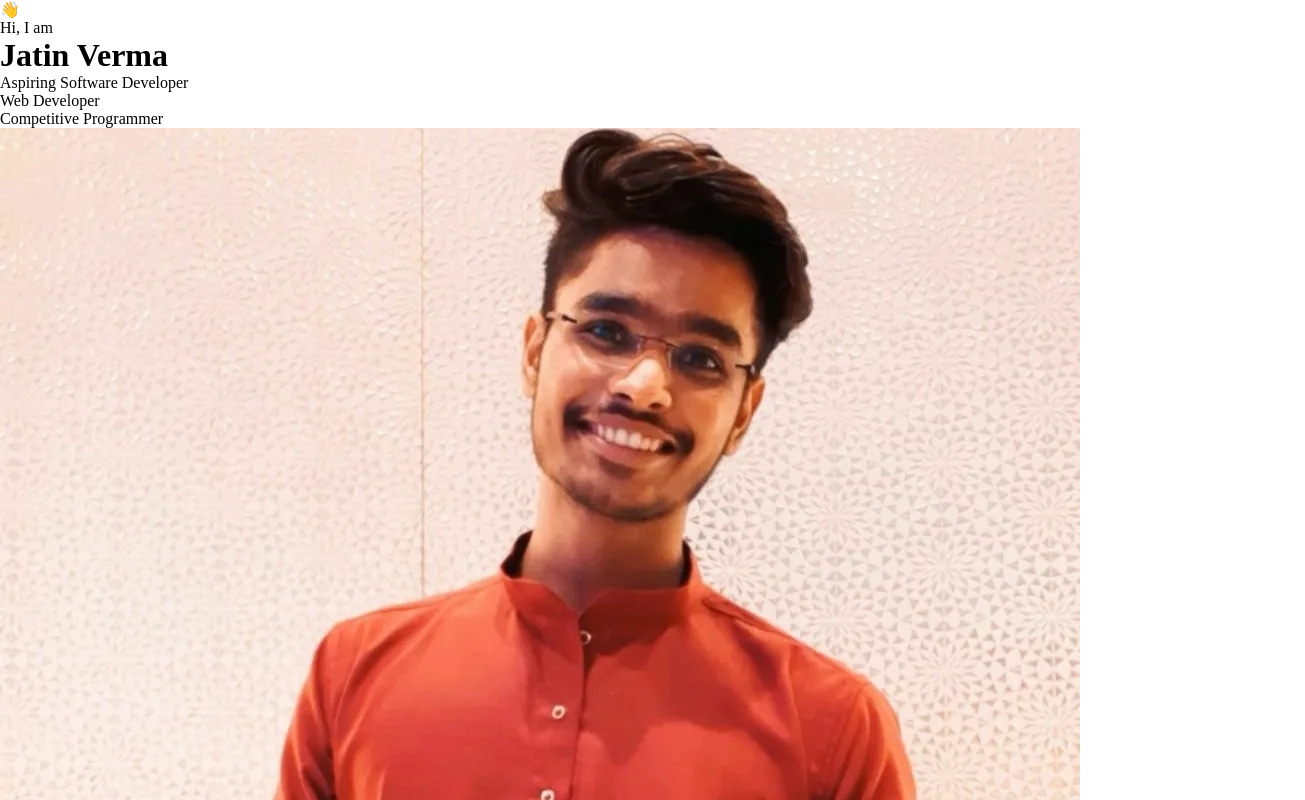
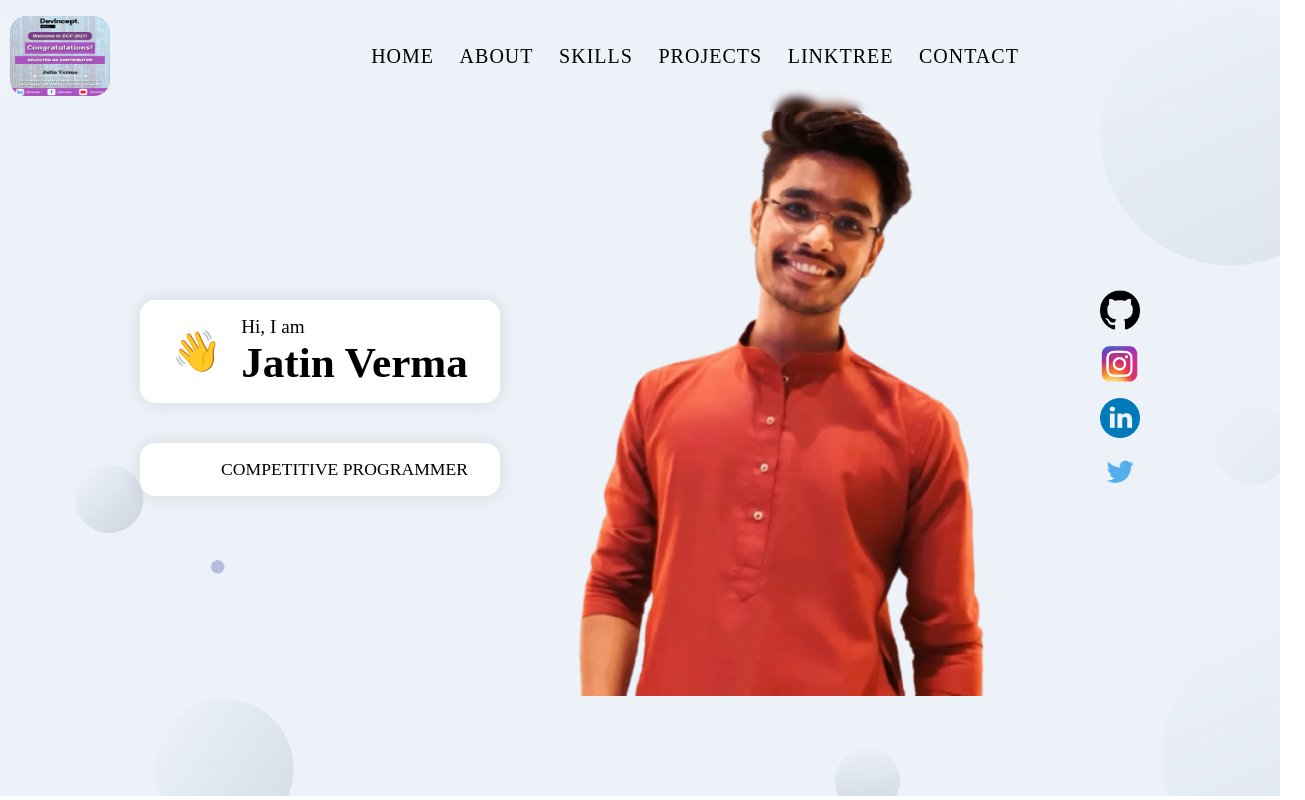
Before and after one commit to jatinverma14/MyPortfolio, a React app in the folder frontend/: page / in a window 1280 px wide. Shown: the top 800 px of the page, 1305 px wide, since content can reach past the window. Built offline with nearby package versions, Linux system fonts and the light colour scheme.

Commit message:
working on header

```diff
--- a/frontend/src/components/Header/Header.jsx
+++ b/frontend/src/components/Header/Header.jsx
@@ -19,41 +19,43 @@ const socialImg = [
     images.githubLogo,
     images.instagramLogo,
     images.linkedinLogo,
-    images.twitterLogox
+    images.twitterLogo,
 ]
 
 const Header = () => {
   return (
     <>
-      <div className="headerContainer">
+      <div id="homePage" className="headerContainer">
+        <div className="portion0">
             <motion.div className="headerDetails" whileInView={{ x: [-100, 0], opacity: [0, 1] }} transition={{ duration: 0.5 }}>
               <div className="leftPortion">
                 <div className="myNameAndWork">
-              <span>👋</span>
+                  <span className="hiEmoji">👋</span>
                   <div className="myName">
                     <p className="pText pTextName">Hi, I am</p>
                     <h1 className="hText">Jatin Verma</h1>
                   </div>
                 </div>
                   <div className="myWork">
-                <p className="pText pTextWork">Aspiring Software Developer</p>
-                <p className="pText pTextWork">Web Developer</p>
+                    {/* <p className="pText pTextWork">Aspiring Software Developer</p> */}
+                    {/* <p className="pText pTextWork">Full stack Web Developer</p> */}
                     <p className="pText pTextWork">Competitive Programmer</p>
                   </div>
                 </div>
             </motion.div>
 
-        <motion.div className="myImage" whileInView={{opacity: [0, 1] }} transition={{ duration: 0.5, delayChildren: 0.5 }}>
-            <img src={images.myTempImg} alt="" />
+            <motion.div className="myImageMotion" whileInView={{opacity: [0, 1] }} transition={{ duration: 0.5, delayChildren: 0.5 }}>
+                <img className="myImage" src={images.myTempImg} alt="" />
+                <motion.img className="profile_background" whileInView={{scale: [0, 1]}} transition={{duration:0.5, ease: 'easeInOut'}} src={images.circle} alt="profile_backgroung" />
             </motion.div>
-
+        </div>
         <motion.div className="socialAccounts" variant={scaleVariant} whileInView={scaleVariant.whileInView}>
             {
-                socialImg.map((imageName, index) => {
-                    <div style={{backgroundColor:'red', padding:200}} className="socialLogo" key={`socialLogo-${index}`}>
-                        <img src={imageName} alt="img" />
+                socialImg.map((imageName, index) => (
+                    <div className="socialLogo" key={`socialLogo-${index}`}>
+                        <img className="socialLogoImg" src={imageName} alt="logoImg" />
                     </div>
-                })
+                ))
             }
         </motion.div>
       </div>
--- a/frontend/src/components/Header/header.scss
+++ b/frontend/src/components/Header/header.scss
@@ -0,0 +1,119 @@
+#homePage{
+    position: relative;
+    background: url('../../assets/bgIMG.png') repeat center;
+    background-size: cover;
+}
+
+.headerContainer{
+    display: flex;
+    flex: 1;
+    height: 100%;
+    justify-content: center;
+    padding: 8rem 0rem;
+    .portion0{
+        display: flex;
+    }
+
+    @media screen and (min-width: 2000px) {
+        padding-top: 8rem;
+    }
+    // @media screen and (max-width: 900px) {
+    //     flex-direction: column;
+    // }
+    @media screen and (max-width: 450px) {
+        padding: 6rem 1rem 2rem 1rem;
+    }
+    .headerDetails{
+        display: flex;
+        align-items: center;
+    }
+    @media screen and (max-width: 1500px) {
+        padding: 6rem 0rem;
+        align-items: center;
+    }
+    @media screen and (max-width: 1100px) {
+        .portion0{
+            flex-direction: column;
+        }
+        .headerDetails{
+            position: relative;
+            left: -100px;
+        }
+        .profile_background{
+            left: 0;
+            height: 70%;
+        }
+        .myImage{
+            left: 0;
+        }
+    }
+}
+
+.myNameAndWork, .myWork{
+    display: flex;
+    align-items: center;
+    padding: 1rem 2rem;
+    background: white;
+    border-radius: 15px;
+    box-shadow: 0px 0px 20px rgba(0, 0, 0, 0.1);
+    .hiEmoji{
+        font-size: 2.5rem;
+    }
+    .pText{
+        font-size: 1.2rem;
+    }
+    .pTextWork{
+        width: 100%;
+        text-transform: uppercase;
+        text-align: right;
+        font-size: 1.1rem;
+    }
+    .hText{
+        font-size: 2.7rem;
+    }
+    .myName{
+        margin-left: 1.2rem;
+    }
+}
+
+.myWork{
+    margin-top: 2.5rem;
+}
+
+.pTextWork{
+    font-size: 1.2rem;
+    text-transform: uppercase;
+}
+
+.profile_background{
+    position: absolute;
+    left: 25px;
+    // left: 0;
+    right: 0;
+    z-index: -1;
+    width: 100%;
+    height: 74%;
+}
+
+.myImage{
+    height: 600px;
+    width: 600px;
+    position: relative;
+    left: -40px;
+}
+
+.socialAccounts{
+    display: flex;
+    flex-direction: column;
+    justify-content: center;
+    .socialLogoImg{
+        height: 40px;
+        width: 40px;
+        cursor: pointer;
+        padding-bottom: 10px;
+        &:hover{
+            transform: scale(1.14);
+            transition-duration: 0.5s;
+        }
+    }
+}
--- a/frontend/src/components/Navbar/Navbar.scss
+++ b/frontend/src/components/Navbar/Navbar.scss
@@ -1,11 +1,11 @@
 .navbar__container {
   display: flex;
   width: 100%;
-  // background-color: rgb(59, 58, 58);
   padding: 1rem 0rem;
   backdrop-filter: blur(4px);
   -webkit-backdrop-filter: blur(4px);
   position: fixed;
+  z-index: 2;
 }
 .portfolioLogo {
     display: flex;
@@ -21,10 +21,8 @@
 .navbarItems {
   display: flex;
   margin: auto;
-  // border-radius: 2.5rem;
   font-size: 1.25rem;
   list-style: none;
-  // background-color: white;
   padding: 1rem 2rem;
   li {
     margin: 0 0.8rem;
@@ -201,18 +199,8 @@
   background-color: rgba(150, 154, 150, 0.5);
   box-shadow: 0px 3px 10px black;
   .navbarLinkItem{
-    // a{
-    //   color: red !important;
-    // }
-    // &::after{
-    //   background-color: rgb(104, 0, 104);
-    // }
-    // &::before{
-    //   background-color: rgb(104, 0, 104);
-    // }
     &:hover a{
       color: grey;
-      // text-shadow: 2px 2px 3px black;
     }
   }
   .navBar__container{
--- a/frontend/src/index.js
+++ b/frontend/src/index.js
@@ -8,7 +8,7 @@ import { Navbar, Header } from "./components";
 const root = ReactDOM.createRoot(document.getElementById("root"));
 root.render(
   <React.StrictMode>
-    {/* <Navbar /> */}
+    <Navbar />
     <Header />
   </React.StrictMode>
 );
```
Also changed, not shown: frontend/src/constants/staticImg.js (+5 -3 lines), frontend/src/assets/bgIMG.png (added), frontend/src/assets/circle.svg (added), frontend/src/assets/instagramLogo.png (added), frontend/src/assets/instagramLogo.webp (deleted), frontend/src/assets/myTempImg.jpg (deleted), frontend/src/assets/myTempImg.png (added), frontend/src/assets/twitterLogo.jpg (deleted), frontend/src/assets/twitterLogo.png (added). Lines whose indentation alone changed are shown as unchanged.
